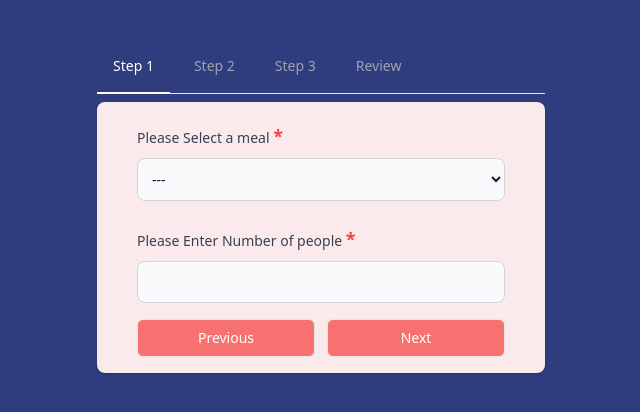
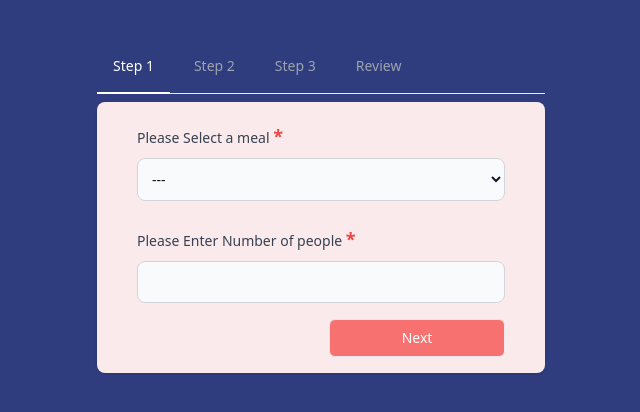
Before and after one commit to rakshitagarwal/pre-order, a React (Create React App) app in the folder frontend/: page / in a window 1280 px wide. Shown: the part 194-606 px from the top of the page, without its empty margins (319-959 px from the left). Built offline with nearby package versions, Linux system fonts and the light colour scheme; no server answers.

Commit message:
minor changes

```diff
--- a/frontend/src/components/Review.jsx
+++ b/frontend/src/components/Review.jsx
@@ -2,7 +2,7 @@ import React from "react";
 
 const Review = ({ values }) => {
   return (
-    <div className="space-y-6">
+    <div className="space-y-3">
       <div className="mt-1">
         <label className="block text-sm font-medium text-gray-700 pb-1">
           Meal
--- a/frontend/src/components/Step2.jsx
+++ b/frontend/src/components/Step2.jsx
@@ -10,7 +10,7 @@ const Step2 = ({ values, allData }) => {
       .map((dish) => dish.restaurant);
     const uniqueRestaurants = [...new Set(restaurantsList)];
     setRestaurants(uniqueRestaurants);
-  }, []);
+  }, [values.meal, allData]);
 
   return (
     <div className="space-y-6">
--- a/frontend/src/pages/Myform.jsx
+++ b/frontend/src/pages/Myform.jsx
@@ -80,7 +80,7 @@ const Myform = () => {
           toast("Please select a meal first");
           return;
         }
-        if (values.page === 0 && values.people === null) {
+        if (values.page === 0 && (values.people === null || values.people === 0)) {
           toast("Please enter people coming");
           return;
         }
@@ -130,10 +130,11 @@ const Myform = () => {
             <div className="bg-[#FAEAEB] py-4 px-4 shadow sm:rounded-lg sm:px-10">
               <Form>
                 <div>{PageDisplay(values, setFieldValue)}</div>
-                <div className="flex flex-row gap-3 pt-4">
+                <div class="grid grid-cols-2 gap-4 pt-4">
+                  <div>
+                {values.page > 0 && (
                   <button
                   type="button"
-                    disabled={values.page === 0}
                   onClick={() => {
                     setFieldValue("page", values.page - 1);
                   }}
@@ -141,26 +142,17 @@ const Myform = () => {
                   >
                       Previous
                     </button>
-                  {values.page < titles.length - 1 ? (
+                  )}
+                  </div>
+                  <div>
                     <button
                       type="button"
-                      onClick={handleNext}
+                      onClick={values.page < titles.length - 1 ? handleNext : () => { submitForm(); setFieldValue("page", 3); }}
                       className="flex cursor-pointer w-full justify-center rounded-md border bg-red-400 py-2 px-4 text-sm font-medium text-white hover:bg-red-700 "
                     >
-                      Next
+                      {values.page < titles.length - 1 ? "Next" : "Submit"}
                     </button>
-                  ) : (
-                    <button
-                      type="button"
-                      onClick={() => {
-                        submitForm();
-                        setFieldValue("page", 3);
-                      }}
-                      className="flex cursor-pointer w-full justify-center rounded-md border bg-red-400 py-2 px-4 text-sm font-medium text-white hover:bg-red-700 "
-                    >
-                      Submit
-                    </button>
-                  )}
+                  </div>
                 </div>
                 <CSVLink
                   data={csvData}
--- a/frontend/src/slices/DishSlice.js
+++ b/frontend/src/slices/DishSlice.js
@@ -3,8 +3,8 @@ import { getAllDishes } from "../APIs/api_path";
 
 export const getDishes = createAsyncThunk("dishes/getall", async () => {
   try {
-    const dishes = await getAllDishes();
-    return dishes;
+    const response = await getAllDishes();
+    return response;
   } catch (error) {
     console.log(error);
     return;
```
Also changed, not shown: 2 other files (tests, documents, lock files or other folders). Lines whose indentation alone changed are shown as unchanged.
